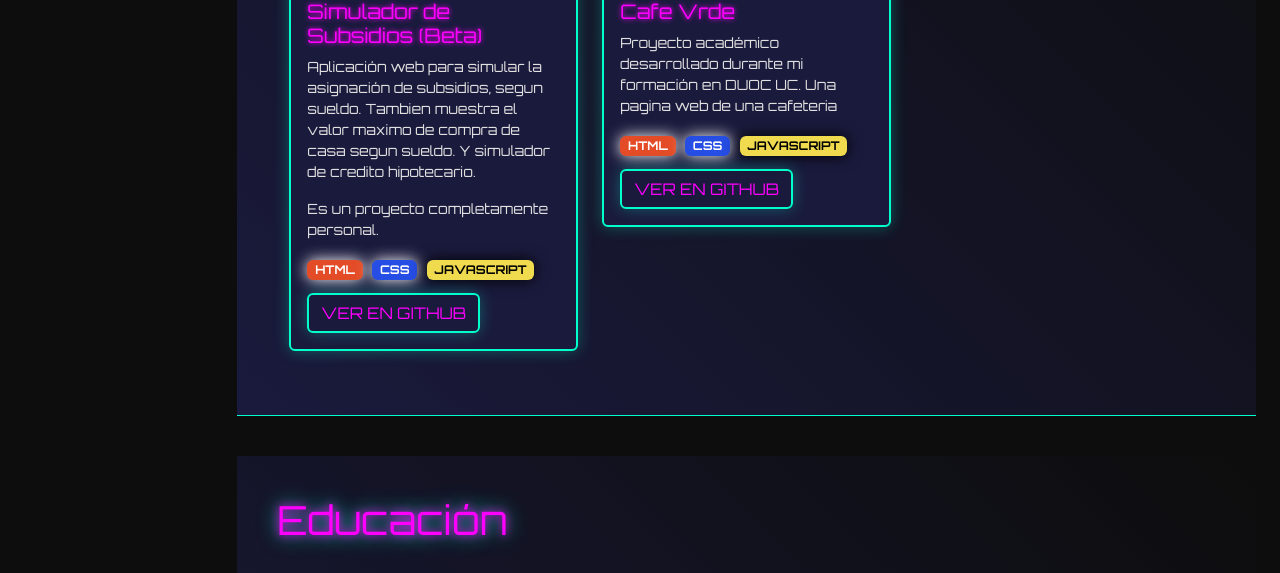
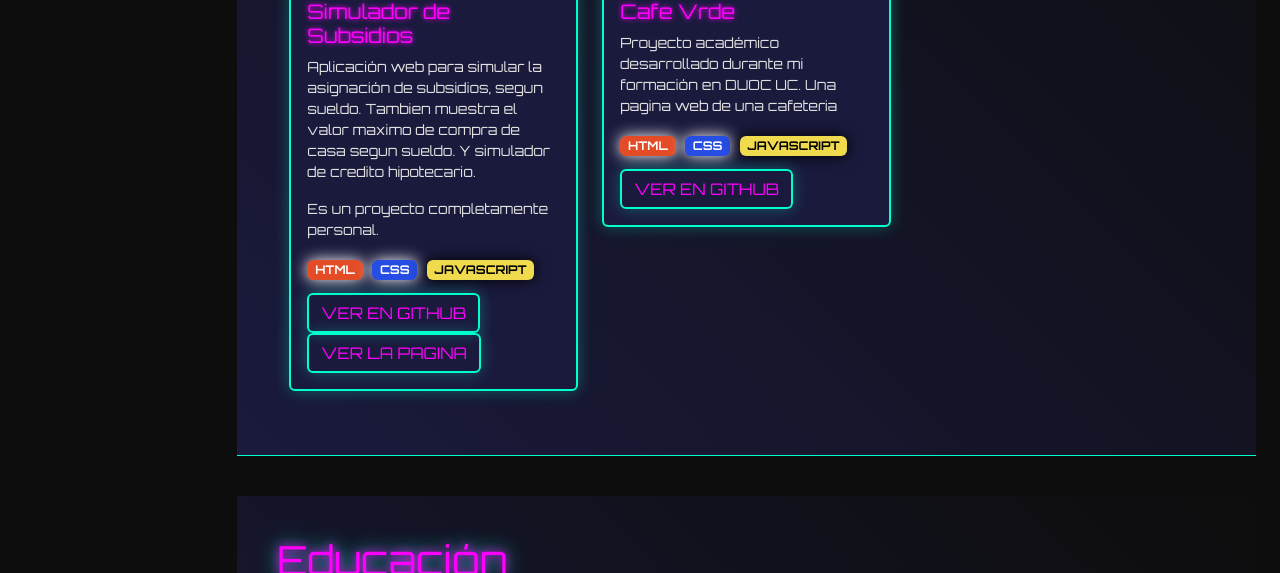
Before and after one commit to Pablo-Castro-Fuentes/Portafolio, a plain HTML site: page index.html in a window 1280 px wide. Shown: the part 843-1416 px from the top of the page. Drawn offline with nearby package versions, Linux system fonts and the light colour scheme.

Commit message:
Actualizacion

```diff
--- a/index.html
+++ b/index.html
@@ -50,7 +50,7 @@
                         <div class="card cyber-card">
                             <img src="Portafolio/Subsidios.png" class="card-img-top" alt="Simulador de Subsidios">
                             <div class="card-body">
-                                <h5 class="card-title">Simulador de Subsidios (Beta) </h5>
+                                <h5 class="card-title">Simulador de Subsidios </h5>
                                 <p class="card-text">Aplicación web para simular la asignación de subsidios, segun sueldo. Tambien muestra el valor maximo de compra de casa segun sueldo. Y simulador de credito hipotecario.</p>
                                 <p class="card-text">Es un proyecto completamente personal.</p>
                                 <div class="tech-tags mb-2">
@@ -59,6 +59,7 @@
                                     <span class="badge bg-js">JavaScript</span>
                                 </div>
                                 <a href="https://github.com/Pablo-Castro-Fuentes/Simulador-de-Subsidios" target="_blank" class="btn btn-cyber">Ver en GitHub</a>
+                                <a href="https://quiet-licorice-111b82.netlify.app/" target="_blank" class="btn btn-cyber">Ver la Pagina</a>
                             </div>
                         </div>
                     </div>
```
Also changed, not shown: Portafolio/Subsidios.png.
